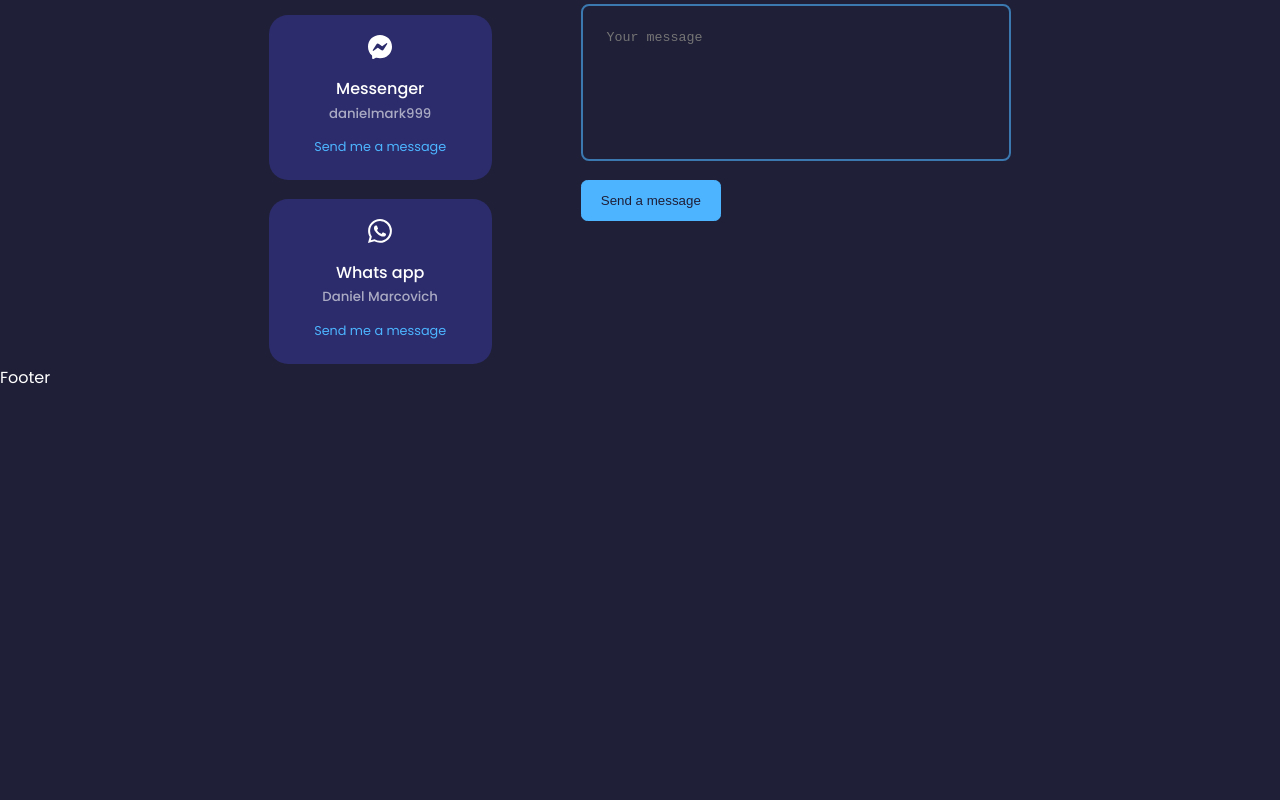
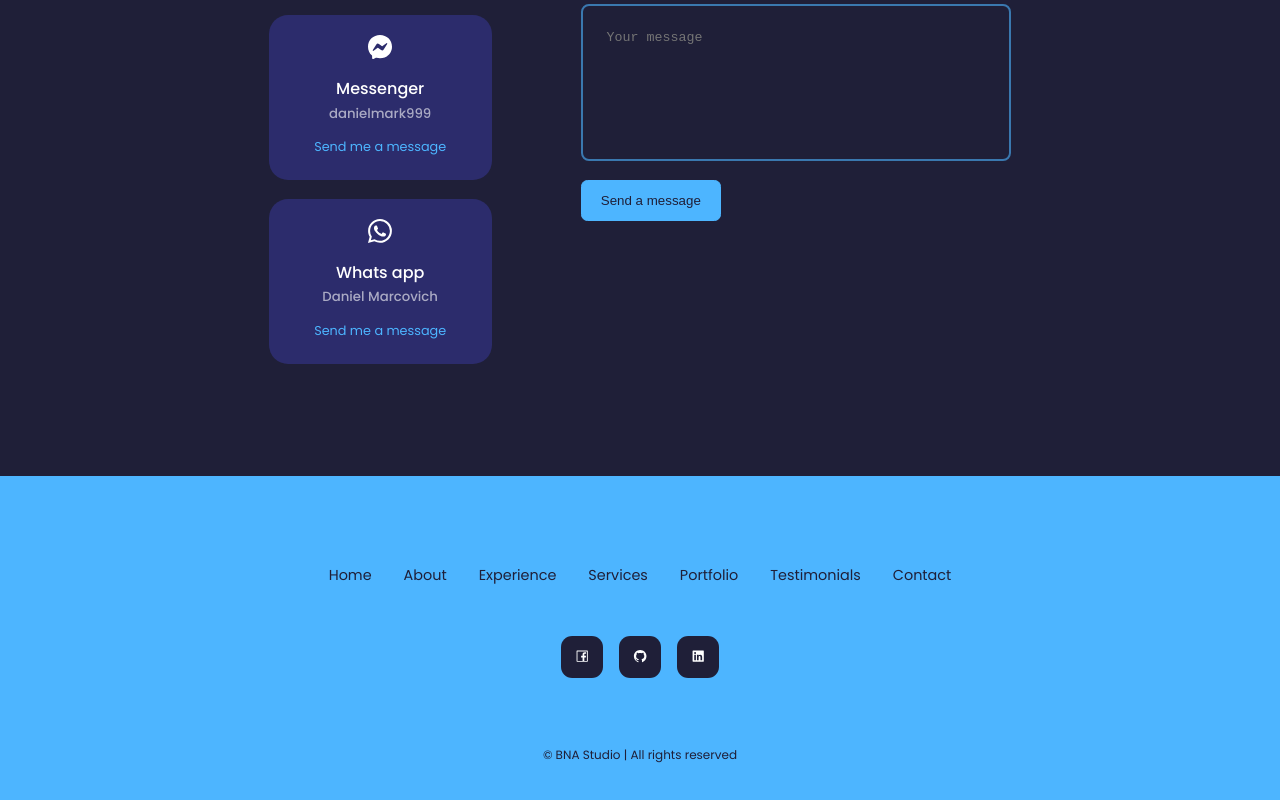
Before and after one commit to BNAStudio/portfolio-react, a React (Vite) app: page / in a window 1280 px wide. Shown: the part 5279-6079 px from the top of the page. Before the commit the page ends 5670 px from the top, so only its background shows below. Built offline with nearby package versions, Linux system fonts and the light colour scheme.

Commit message:
feat(components): adding Footer component
create Footer component | adding Footer component styles

```diff
--- a/src/components/Footer/Footer.css
+++ b/src/components/Footer/Footer.css
@@ -0,0 +1,64 @@
+footer {
+    background-color: var(--color-primary);
+    padding: 3rem;
+    text-align: center;
+    font-size: 0.9rem;
+    margin-top: 7rem;
+}
+
+footer a {
+    color: var(--color-bg);
+}
+
+.footer__logo {
+    font-size: 2rem;
+    font-weight: 500;
+    margin-bottom: 2rem;
+    display: inline-block;
+}
+
+.permalinks {
+    display: flex;
+    flex-wrap: wrap;
+    justify-content: center;
+    gap: 2rem;
+    margin: 0 auto 3rem;
+}
+
+.footer__socials {
+    display: flex;
+    justify-content: center;
+    gap: 1rem;
+    margin-bottom: 4rem;
+}
+
+.footer__socials a {
+    background-color: var(--color-bg);
+    color: var(--color-white);
+    padding: 0.8rem;
+    border-radius: 0.7rem;
+    display: flex;
+    border: 1px solid transparent;
+}
+
+.footer__socials a:hover {
+    background-color: transparent;
+    color: var(--color-bg);
+    border: 1px solid var(--color-bg);
+}
+
+.footer__copyright {
+    margin-bottom: 4rem;
+    color: var(--color-bg);
+}
+
+/*--- MEDIA QUERIES (SMALL DEVICES) ---*/
+@media screen and (max-width: 600px) {
+    .permalinks {
+        flex-direction: column;
+        gap: 1.5rem;
+    }
+    .footer__socials {
+        margin-bottom: 2.6rem;
+    }
+}
--- a/src/components/Footer/Footer.jsx
+++ b/src/components/Footer/Footer.jsx
@@ -1,7 +1,33 @@
 // import PropTypes from "prop-types";
+import './Footer.css'
+import imageProject from "../../assets/myself.png";
+import { AiOutlineFacebook, AiFillGithub, AiFillLinkedin } from 'react-icons/ai'
 
 const Footer = () => {
-	return <div>Footer</div>;
+	return (
+		<footer>
+			<a className="footer__logo" href={imageProject}></a>
+			<ul className="permalinks">
+				<li><a href="#">Home</a></li>
+				<li><a href="#about">About</a></li>
+				<li><a href="#experience">Experience</a></li>
+				<li><a href="#services">Services</a></li>
+				<li><a href="#portfolio">Portfolio</a></li>
+				<li><a href="#testimonials">Testimonials</a></li>
+				<li><a href="#contact">Contact</a></li>
+			</ul>
+
+			<div className="footer__socials">
+				<a href="https://facebook.com"><AiOutlineFacebook/></a>
+				<a href="https://github.com"><AiFillGithub /></a>
+				<a href="https://linkedin.com"><AiFillLinkedin /></a>
+			</div>
+
+			<div className="footer__copyright">
+				<small>&copy; BNA Studio |  All rights reserved </small>
+			</div>
+		</footer>
+	);
 };
 
 Footer.propTypes = {};
--- a/src/components/Nav/Nav.css
+++ b/src/components/Nav/Nav.css
@@ -28,6 +28,6 @@
 }
 
 nav a.active {
-	background-color: var(--color-bg);
+	background-color: var(--color-primary);
 	color: var(--color-white);
 }
```
